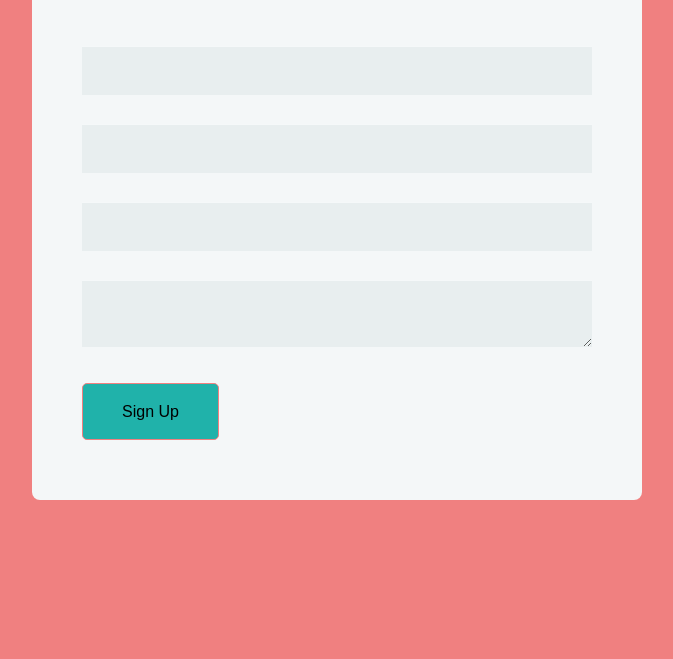
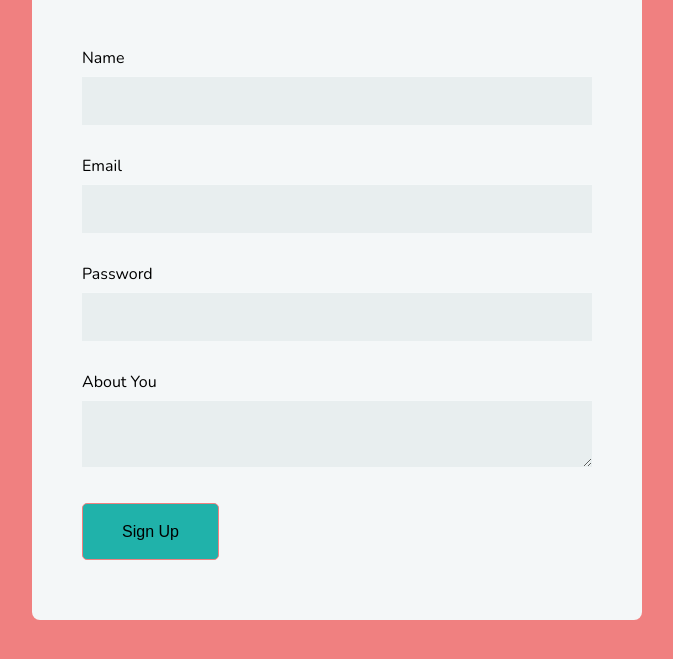
Before and after one commit to dainyleen/signUp, a plain HTML site: page index.html in a window 1280 px wide. Shown: the part 171-830 px from the top of the page, without its empty margins (303-976 px from the left). Before the commit the page ends 800 px from the top, so only its background shows below. Drawn offline with nearby package versions, Linux system fonts and the light colour scheme.

Commit message:
Added labels for each input

```diff
--- a/index.html
+++ b/index.html
@@ -14,10 +14,16 @@
 
   <h1>Sign Up</h1>
 
+  <label for="name">Name</label>
   <input type="text" id="name" name="user_name">
+
+  <label for="email">Email</label>
   <input type="email" id="email" name="user_email">
+
+  <label for="password">Password</label>
   <input type="password" id="password" name="user_password">
 
+  <label for="bio">About You</label>
   <textarea id="bio" name="user_bio"></textarea>
 
   <button type="submit">Sign Up</button>
```
